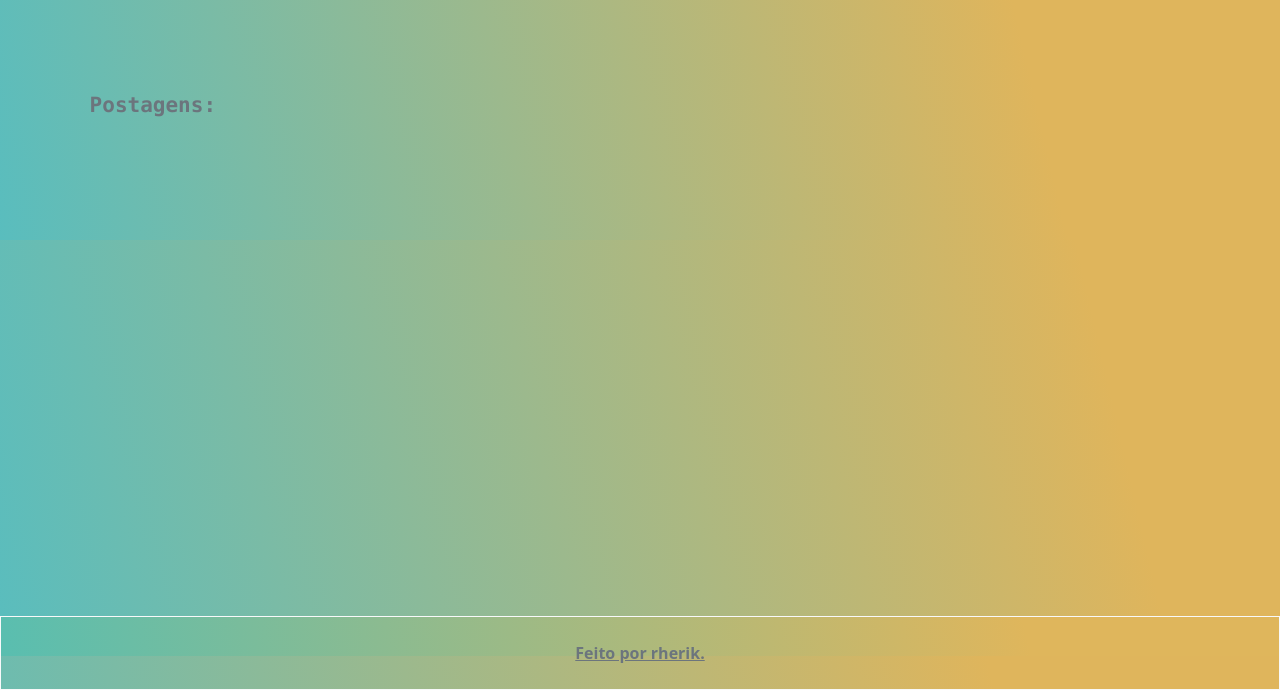
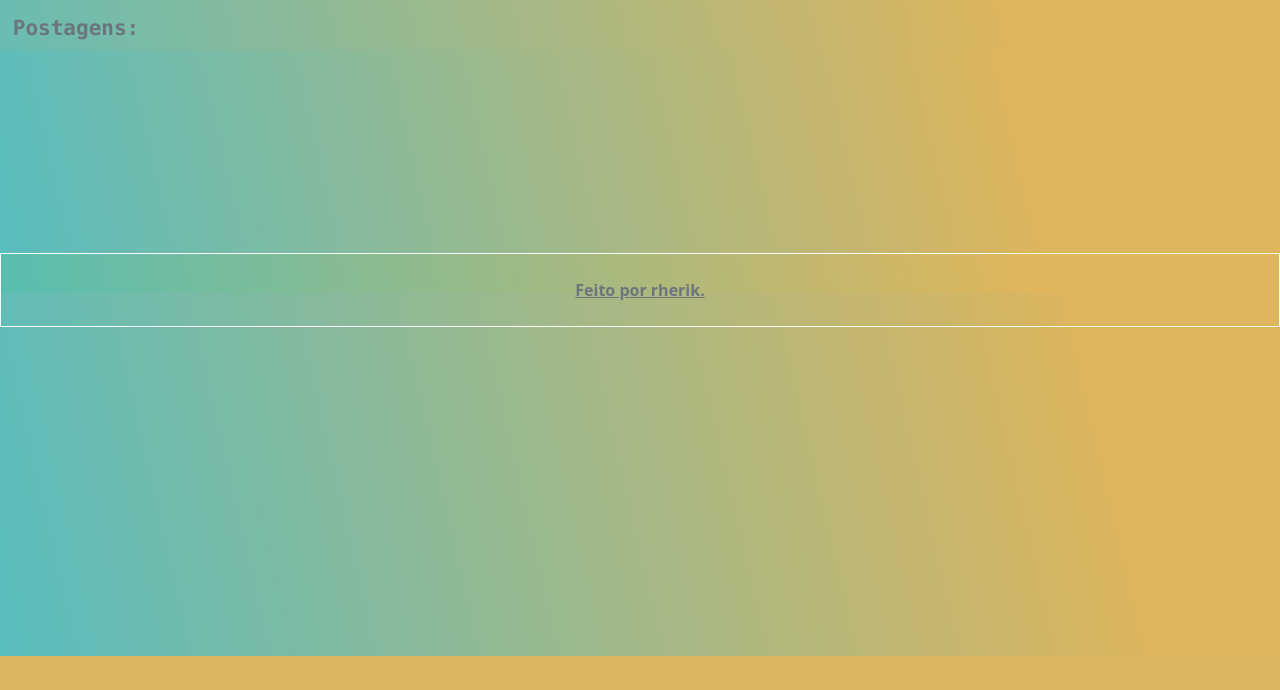
Before and after one commit to rherik/adocao_flask, a Flask app: page /historias in a window 1280 px wide. Shown: the part 144-834 px from the top of the page. After the commit the page ends 800 px from the top, so only its background shows below. Run offline with Flask 3, Linux system fonts and the light colour scheme; data that the repository does not hold is empty.

Commit message:
fix: footer position

```diff
--- a/static/style.css
+++ b/static/style.css
@@ -21,6 +21,10 @@ header {
     background: linear-gradient(149deg, rgba(98,189,190,1) 8%, rgba(224,186,103,1) 80%);
 }
 
+h2 {
+    padding-top: 1%;
+    padding-left: 1%;
+}
 
 #img-header {
     width: 130px;
@@ -67,7 +71,7 @@ form {
 }
 
 footer {
-    position: absolute;
+    /* position: absolute; */
     bottom: 0;
     width: 100%;
     height: 2.5rem;
--- a/templates/historias.html
+++ b/templates/historias.html
@@ -1,8 +1,10 @@
 {% extends "base.html" %}
 {% block title %}Histórias{% endblock %}
 {% block base %}
+<h2 class="font-monospace fw-bolder fs-4 text-dark text-muted">
+    <small>Postagens:</small>
+</h2>
 <section>
-<h2 class="font-monospace fw-bolder fs-4 text-dark text-muted"><small>Postagens:</small></h2>
 </br>
 {% include "posts_div.html" %}
 
--- a/templates/posts_div.html
+++ b/templates/posts_div.html
@@ -2,7 +2,7 @@
     <div class="row">
         {% for p in posts %}
         <div class="col">
-            <div class="card" style="width: 18rem;">{{ p.id }}
+            <div class="card" style="width: 18rem;">
                 <div class="card-body">
                     <img src={{ p.foto }} class="card-img-top">
                     <h5 class="card-title">{{ p.date_created }}</h5>
```
Also changed, not shown: 1 other file.
